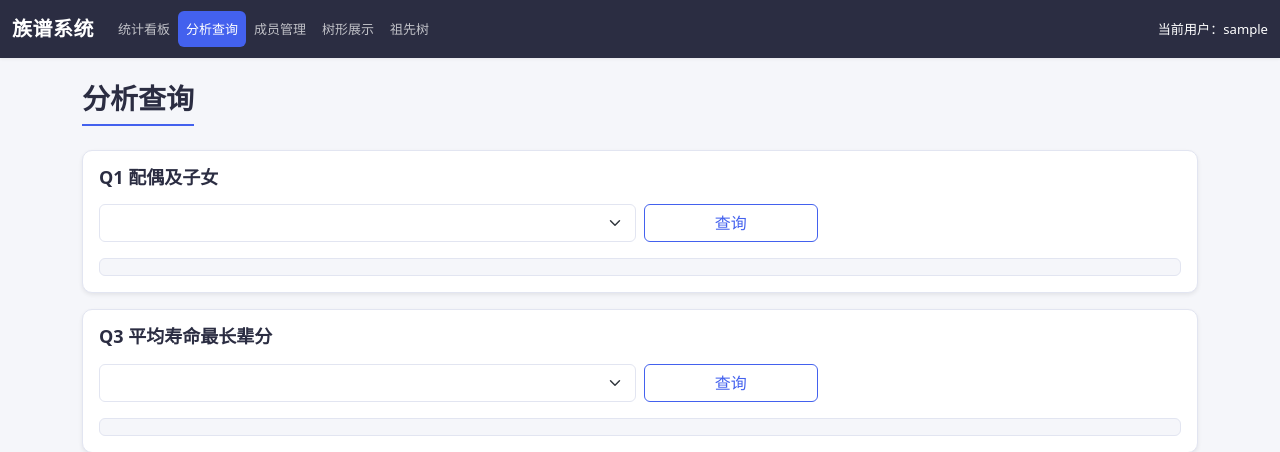
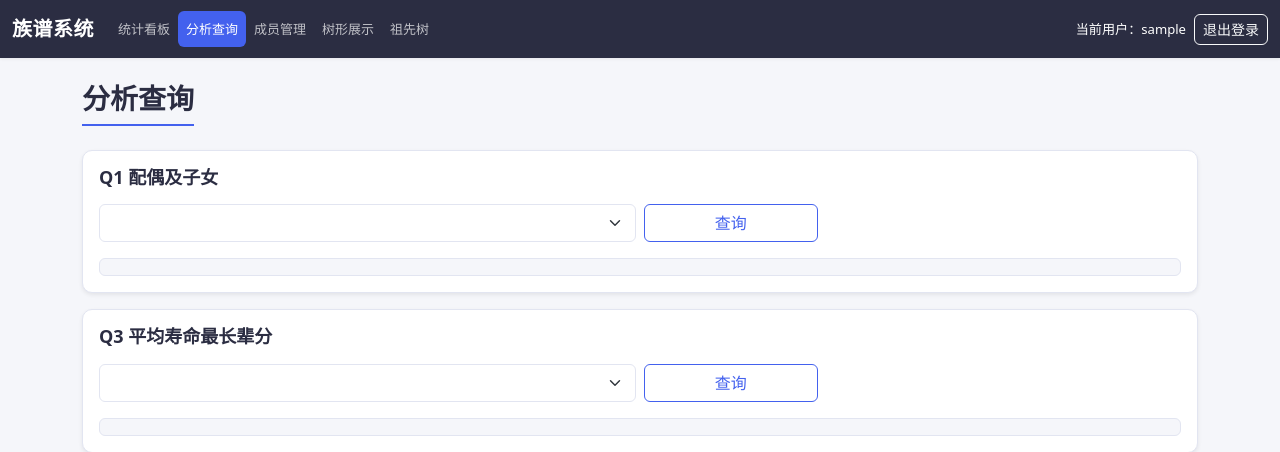
Before and after one commit to gan-rui-lin/gene-tree, a Django app: page /analysis-page in a window 1280 px wide. Shown: the top 452 px of the page. Run offline with Django 4.2, Linux system fonts and the light colour scheme; the visitor is signed in with stand-in values (Sample User, id 1); data that the repository does not hold is empty; parts of the project's set-up code (start-up, migrations or seed data) failed here and were passed over.

Commit message:
feat: 添加退出登录功能
- 新增 /logout 路由和 logout_view

- 导航栏右侧显示退出登录按钮

```diff
--- a/app/urls.py
+++ b/app/urls.py
@@ -12,6 +12,7 @@ urlpatterns = [
     path("ancestors-tree-page", views.ancestors_tree_page_view, name="ancestors-tree-page"),
     path("register", views.register_view, name="register"),
     path("login", views.login_view, name="login"),
+    path("logout", views.logout_view, name="logout"),
     path("genealogies", views.genealogies_view, name="genealogies"),
     path(
         "genealogies/<int:genealogy_id>/invite",
--- a/app/views.py
+++ b/app/views.py
@@ -2,7 +2,7 @@ import json
 from functools import wraps
 from urllib.parse import urlencode
 
-from django.contrib.auth import authenticate, login
+from django.contrib.auth import authenticate, login, logout
 from django.contrib.auth.decorators import login_required
 from django.db import IntegrityError
 from django.http import HttpResponseForbidden, JsonResponse
@@ -546,6 +546,11 @@ def login_page_view(request):
     return render(request, "login.html")
 
 
+def logout_view(request):
+    logout(request)
+    return redirect("/login-page")
+
+
 @login_required
 @require_http_methods(["GET", "POST"])
 def members_page_view(request):
--- a/templates/base.html
+++ b/templates/base.html
@@ -19,9 +19,10 @@
             <a class="nav-link {% if request.path == '/tree-page' %}active{% endif %}" href="/tree-page">树形展示</a>
             <a class="nav-link {% if request.path == '/ancestors-tree-page' %}active{% endif %}" href="/ancestors-tree-page">祖先树</a>
         </div>
-        <div class="ms-auto text-white small">
+        <div class="ms-auto d-flex align-items-center gap-2">
             {% if request.user.is_authenticated %}
-                当前用户：{{ request.user.username }}
+                <span class="text-white small">当前用户：{{ request.user.username }}</span>
+                <a href="/logout" class="btn btn-outline-light btn-sm">退出登录</a>
             {% endif %}
         </div>
     </div>
```
